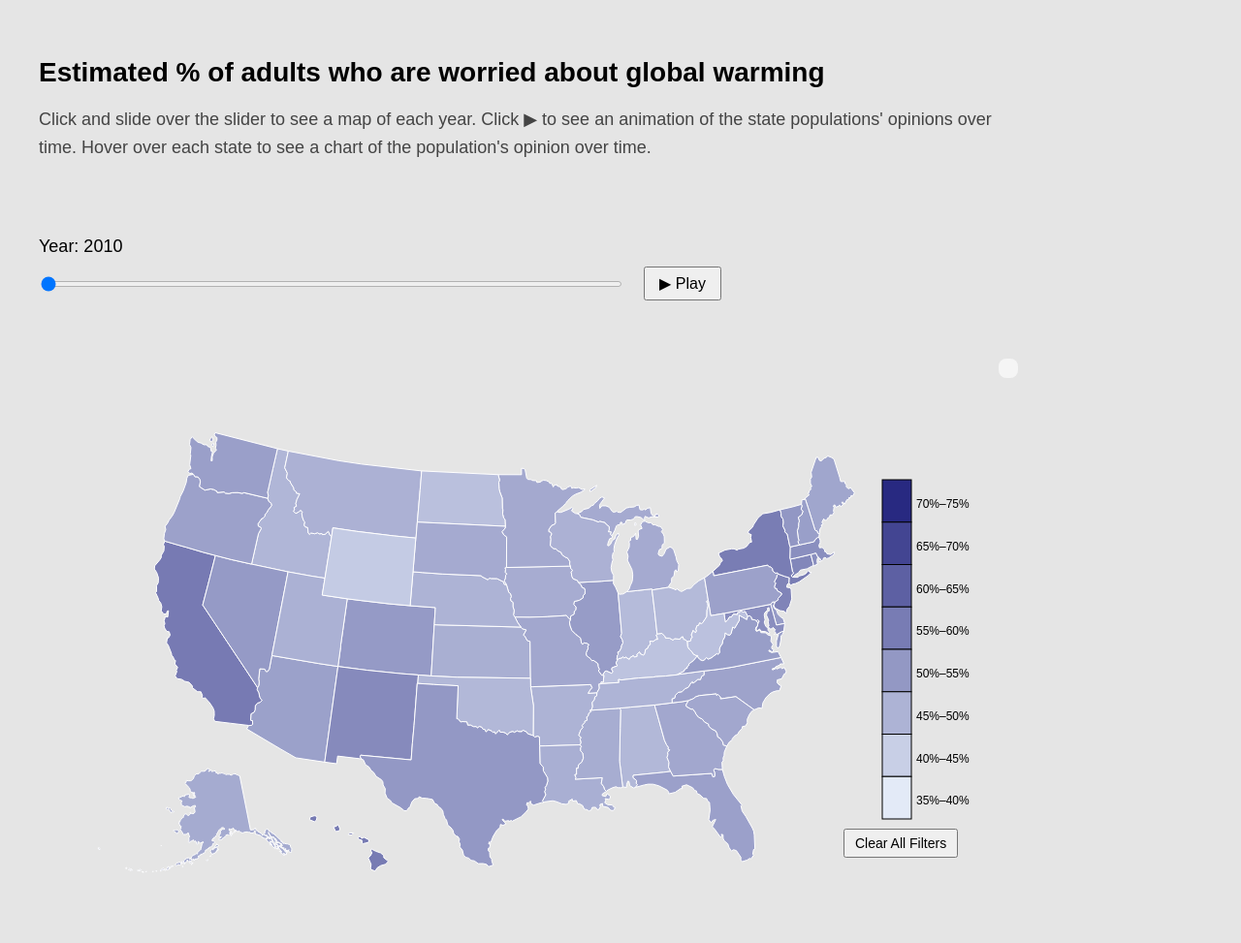
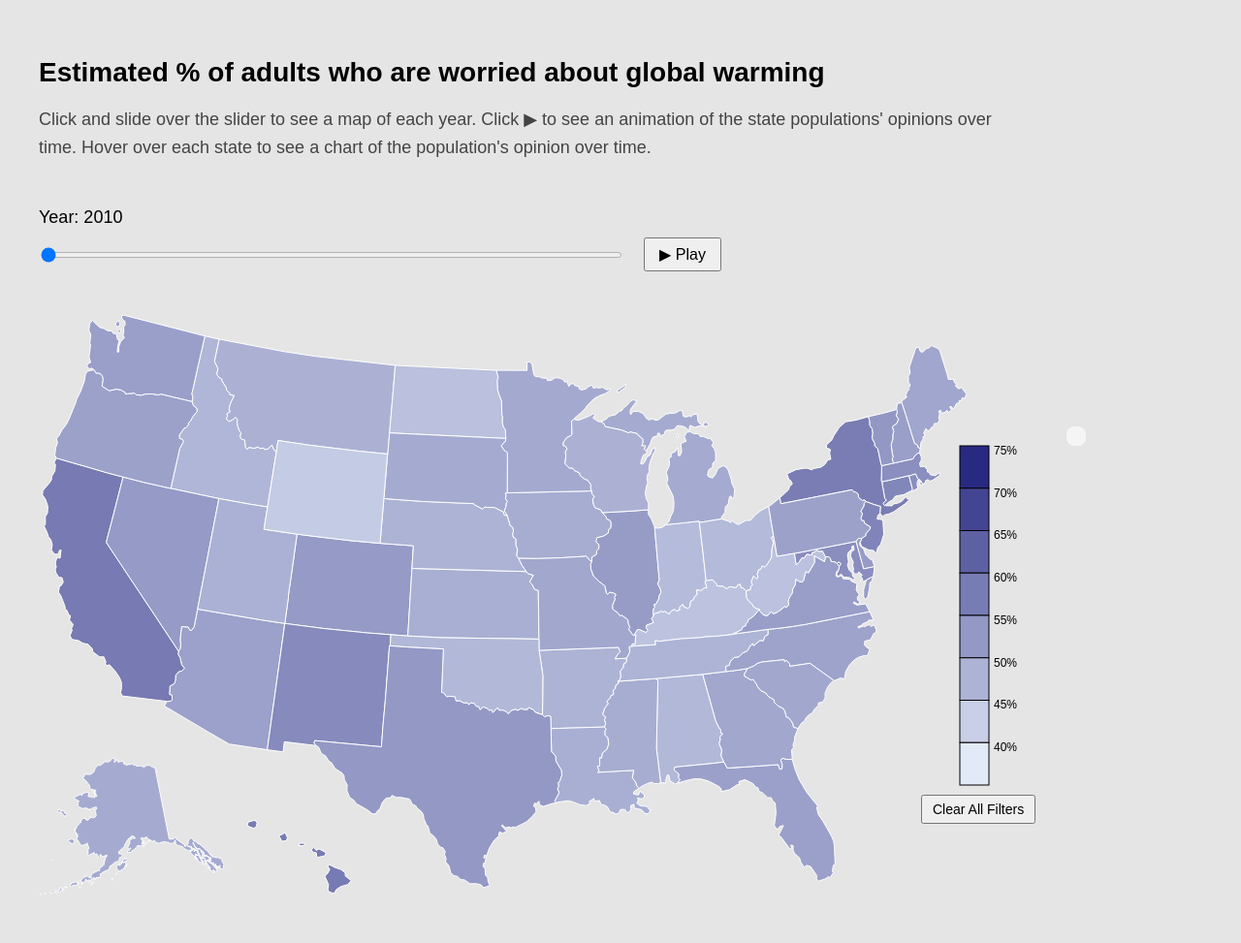
Before and after one commit to samtaylormooredm/Final-Project-CSC361, a plain HTML site: page index.html in a window 1280 px wide. Shown: the whole page at 97% size. Drawn offline with nearby package versions, Linux system fonts and the light colour scheme.

Commit message:
Corrected graph format:

```diff
--- a/index.html
+++ b/index.html
@@ -30,7 +30,7 @@
   <!-- Map and Chart Layout -->
 <div class="map-chart-wrapper">
   <!-- The map will be rendered into this SVG -->
-  <svg id="map" width="960" height="600">
+  <svg id="map" width="1040" height="620">
     <defs>
       <filter id="glow">
         <feDropShadow dx="0" dy="0" stdDeviation="2" flood-color="#FFFFED" flood-opacity="0.9"/>
--- a/main.js
+++ b/main.js
@@ -1,12 +1,11 @@
-// main.js
-
 var width = 960;
 var height = 600;
 var lowColor = '#f0f8ff';
 var highColor = '#000068';
 
 var svg = d3.select("#map");
-var projection = d3.geoAlbersUsa().translate([width / 2, height / 2]).scale([1000]);
+var projection = d3.geoAlbersUsa().translate([width / 2, height / 2]).scale([1320]);
+
 var path = d3.geoPath().projection(projection);
 var tooltip = d3.select("#tooltip");
 
@@ -127,7 +126,7 @@ d3.csv("climate_worried_by_state.csv", function(dataRaw) {
 
     const legendGroup = svg.append("g")
       .attr("id", "legend")
-      .attr("transform", `translate(${width - 100}, ${height / 2 - legendHeight / 2})`);
+      .attr("transform", `translate(${width - 20}, ${height / 2 - legendHeight / 2 + 15})`);
 
 
 
@@ -170,16 +169,16 @@ d3.csv("climate_worried_by_state.csv", function(dataRaw) {
 
       legendGroup.append("text")
         .attr("x", 45)
-        .attr("y", yPos + binHeight / 2 + 4)
-        .text(`${start}%–${end}%`)
+        .attr("y", yPos) // shift closer to the top edge of each bin
+        .text(`${end}%`)     // show only the top value
         .style("font-size", "12px")
-        .style("alignment-baseline", "middle");
+        .style("alignment-baseline", "hanging");
     });
 
     // Add Clear Filters button
     svg.append("foreignObject")
-      .attr("x", width - 130)
-      .attr("y", height / 2 + legendHeight / 2 + 10) // just below the legend
+      .attr("x", width - 50)
+      .attr("y", height / 2 + legendHeight / 2 + 25) // just below the legend
       .attr("width", 130)
       .attr("height", 40)
       .append("xhtml:button")
@@ -204,7 +203,7 @@ d3.csv("climate_worried_by_state.csv", function(dataRaw) {
       d3.select("#line-chart-container").html(""); // clear existing chart
 
       const margin = { top: 40, right: 30, bottom: 50, left: 60 };
-      const width = 700 - margin.left - margin.right;
+      const width = 650 - margin.left - margin.right;
       const height = 400 - margin.top - margin.bottom;
 
       const svgLine = d3.select("#line-chart-container")
--- a/styles.css
+++ b/styles.css
@@ -26,7 +26,8 @@ body {
 }
 
 .controls {
-  padding: 20px 40px;
+  padding: 0 40px;
+  margin-top: -10px;
   text-align: left;
 }
 
@@ -83,11 +84,11 @@ path {
 
 .map-chart-wrapper {
   display: flex;
-  justify-content: flex-start;
-  align-items: flex-start;
-  gap: 30px;
+  flex-direction: row;
+  align-items: flex-start; /* aligns the tops */
   padding: 40px;
 }
+
 
 /* Resize line chart area */
 #line-chart-container {
@@ -95,4 +96,6 @@ path {
   border-radius: 8px;
   padding: 10px;
   display: inline-block; /* shrinks to fit contents */
+  margin-top: 120px; /* <-- add this */
+  margin-left: 20px; /* <-- Add this line */
 }
```
